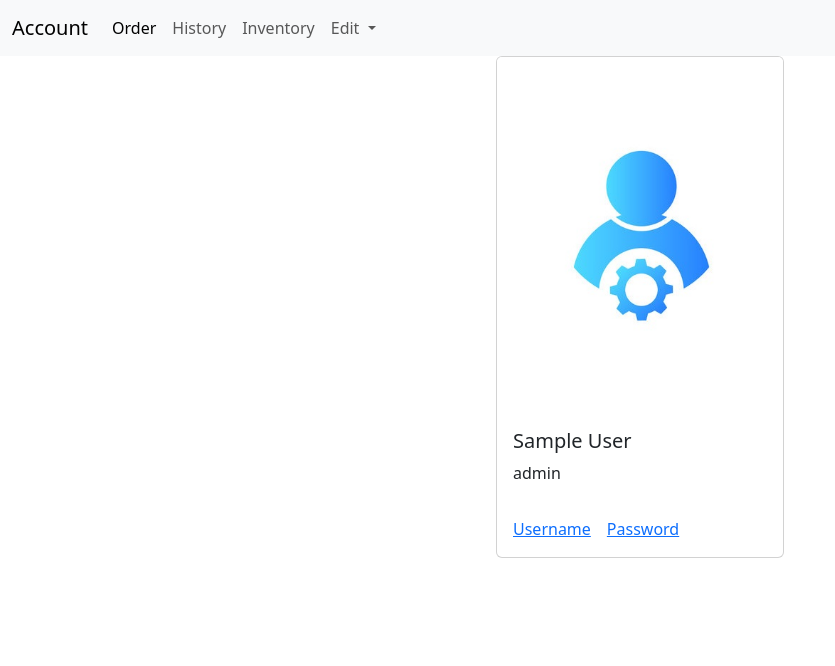
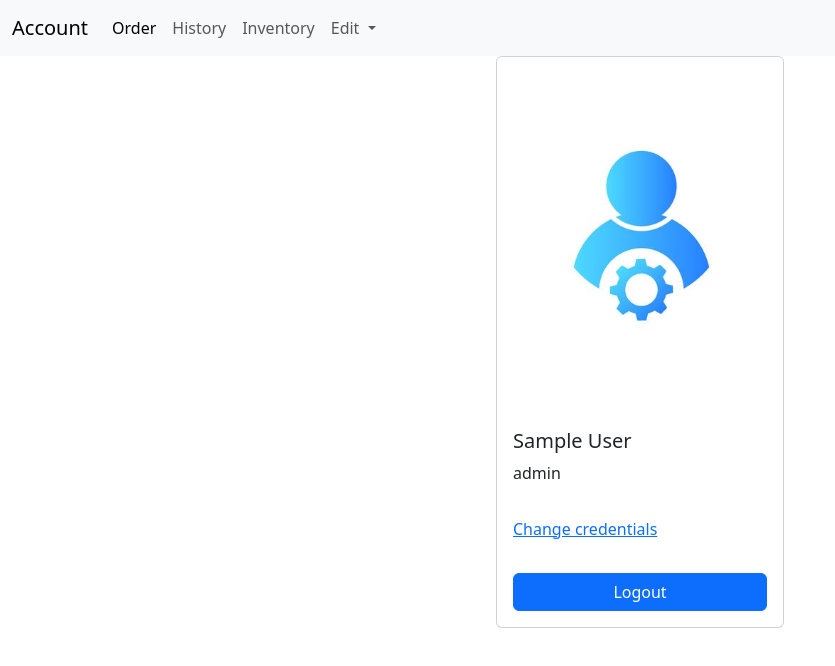
Before and after one commit to zdrobix/iss, an Angular app in the folder visual/PharmacyHospitalUI/: page /account in a window 1280 px wide. Shown: the top 666 px of the page, without its empty margins (0-835 px from the left). Built offline with nearby package versions, Linux system fonts and the light colour scheme; sample sign-in values are in the browser's storage.

Commit message:
Added logout functionality, in the info component.

```diff
--- a/visual/PharmacyHospitalUI/src/app/features/account/info/info.component.html
+++ b/visual/PharmacyHospitalUI/src/app/features/account/info/info.component.html
@@ -12,8 +12,10 @@
           <li class="list-group-item"></li>
         </ul> -->
         <div class="card-body">
-          <a href="#" class="card-link">Username</a>
-          <a href="#" class="card-link">Password</a>
+          <a href="#" class="card-link">Change credentials</a>
+        </div>
+        <div class="card-body d-flex justify-content-center">
+          <button type="submit" class="btn btn-primary" style="width: 100%;" (click)="logout()">Logout</button>
         </div>
       </div>
   </div>
--- a/visual/PharmacyHospitalUI/src/app/features/account/info/info.component.ts
+++ b/visual/PharmacyHospitalUI/src/app/features/account/info/info.component.ts
@@ -1,19 +1,33 @@
-import { Component, OnInit } from '@angular/core';
+import { Component, OnDestroy, OnInit } from '@angular/core';
 import { LoginService } from '../services/login.service';
 import { UserDTO } from '../../models/user-dto.model';
-import { Observable } from 'rxjs';
+import { Observable, Subscription, take } from 'rxjs';
+import { Router } from '@angular/router';
 
 @Component({
   selector: 'app-info',
   templateUrl: './info.component.html',
   styleUrls: ['./info.component.css']
 })
-export class InfoComponent implements OnInit {
+export class InfoComponent implements OnInit, OnDestroy {
   user$: Observable<UserDTO | null> | undefined;
+  private logoutSubscription?: Subscription;
 
-  constructor(private loginService: LoginService) {}
+  constructor(private loginService: LoginService, private router: Router) {}
 
   ngOnInit() {
     this.user$ = this.loginService.user$;
   }
+
+  logout(){
+    this.logoutSubscription = this.loginService.logout().pipe(take(1)).subscribe({
+      next: () => {
+        this.router.navigate(['/login']);
+      }
+    });
+  }
+
+  ngOnDestroy() {
+      this.logoutSubscription?.unsubscribe();
+  }
 }
```
